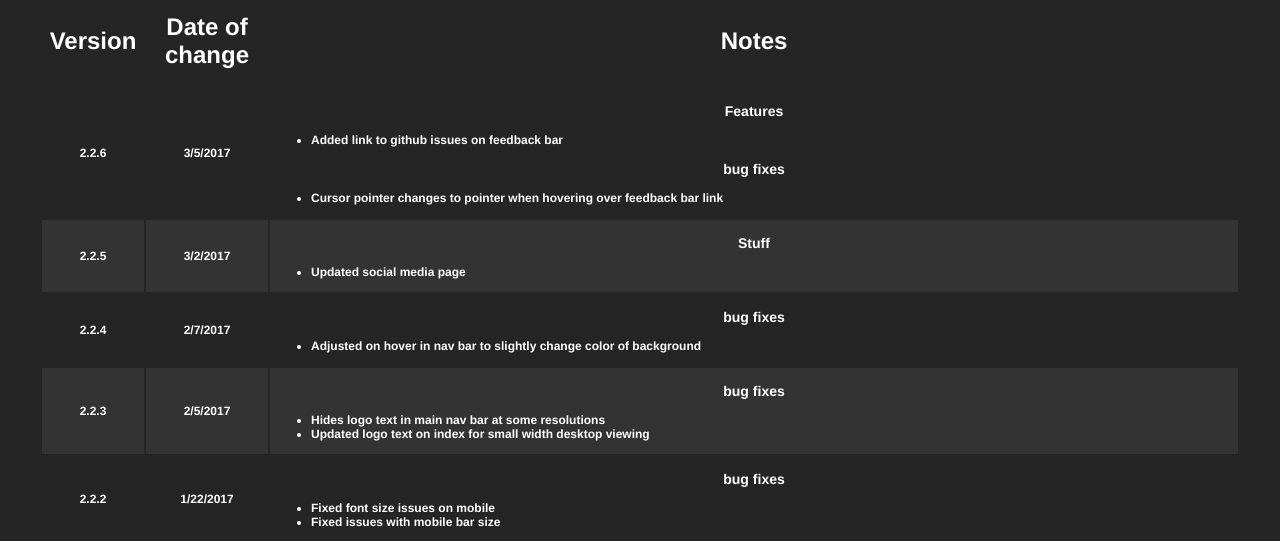
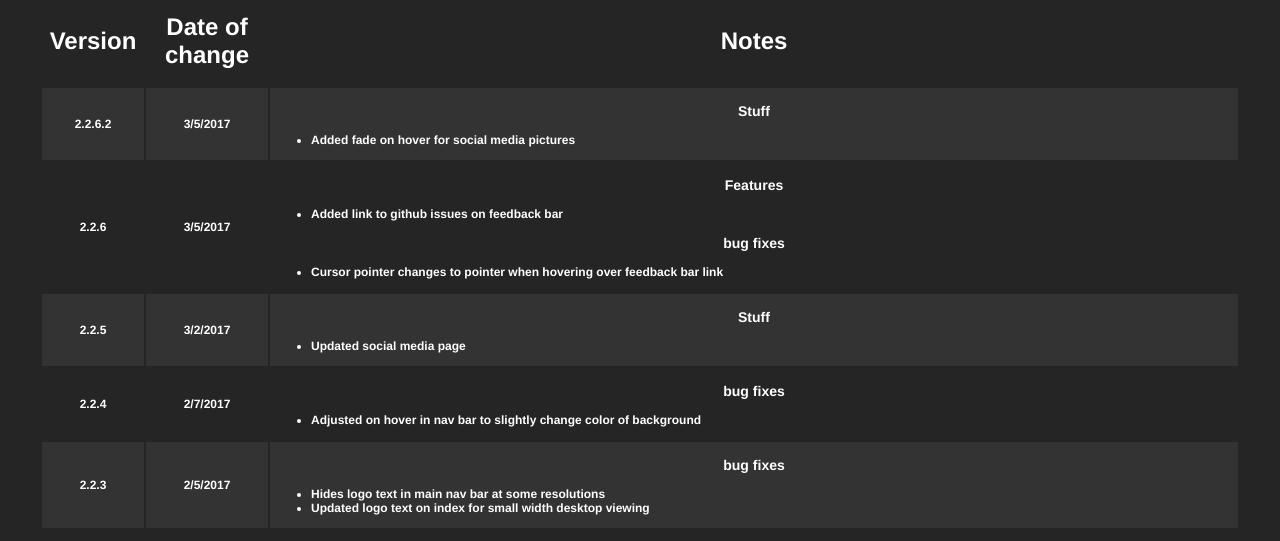
Before and after one commit to mreishman/2point5dProductions.com, a plain HTML site: page Changelog.html in a window 1280 px wide. Shown: the part 183-724 px from the top of the page. Drawn offline with nearby package versions, Linux system fonts and the light colour scheme.

Commit message:
2.2.6.2
added on hover image fade to social media icons.

```diff
--- a/Changelog.html
+++ b/Changelog.html
@@ -427,6 +427,25 @@
 
 
 
+       <tr bgcolor="#333333">
+        	<th> 2.2.6.2</th>
+            <th> 3/5/2017 </th>
+            <th align="left">
+
+
+               <h3 align="center">Stuff</h3>
+                <ul>
+                	<li>
+                    Added fade on hover for social media pictures
+                    </li>
+                </ul>
+
+            </th>
+        </tr>
+
+
+
+
        <tr>
         	<th> 2.2.6</th>
             <th> 3/5/2017 </th>
```
Also changed, not shown: SocialMedia.html (+5 -5 lines).
